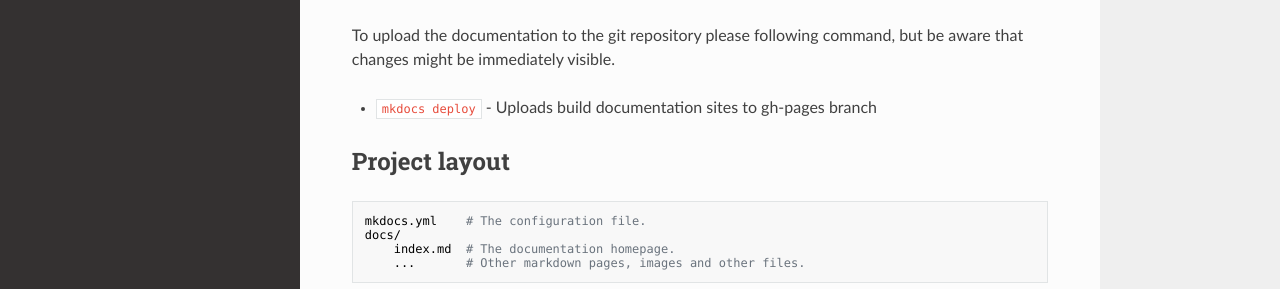
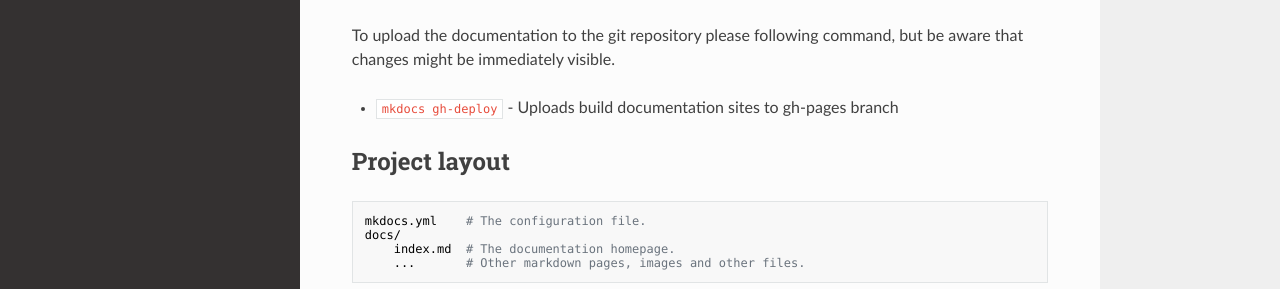
Before and after one commit to hacrom/documentation, an MkDocs documentation site: the page built from docs/index.md, in a window 1280 px wide and 1295 px high. Shown: the part 867-1156 px from the top of the window. Built offline with MkDocs 1.6.1, drawn with Linux system fonts in a browser that asks for light colours; nearby versions of some CDN libraries.

Commit message:
corrected wrong deply command

```diff
--- a/docs/index.md
+++ b/docs/index.md
@@ -32,7 +32,7 @@ To work with MkDocs after installing it, you can use these commands
 
 To upload the documentation to the git repository please following command, but be aware that changes might be immediately visible.
 
-* `mkdocs deploy` - Uploads build documentation sites to gh-pages branch
+* `mkdocs gh-deploy` - Uploads build documentation sites to gh-pages branch
 
 ## Project layout
 
```
Also changed, not shown: README.md (+1 -1 lines).
